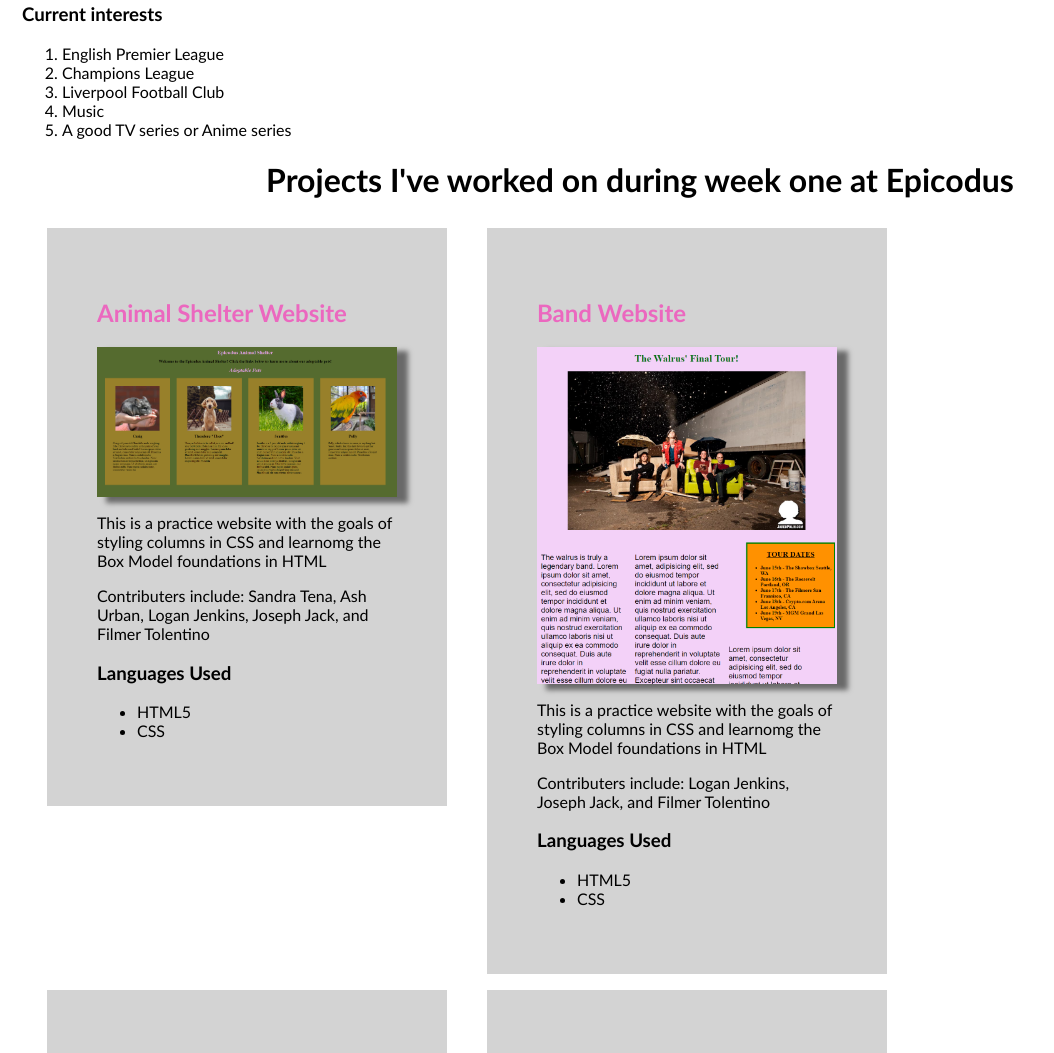
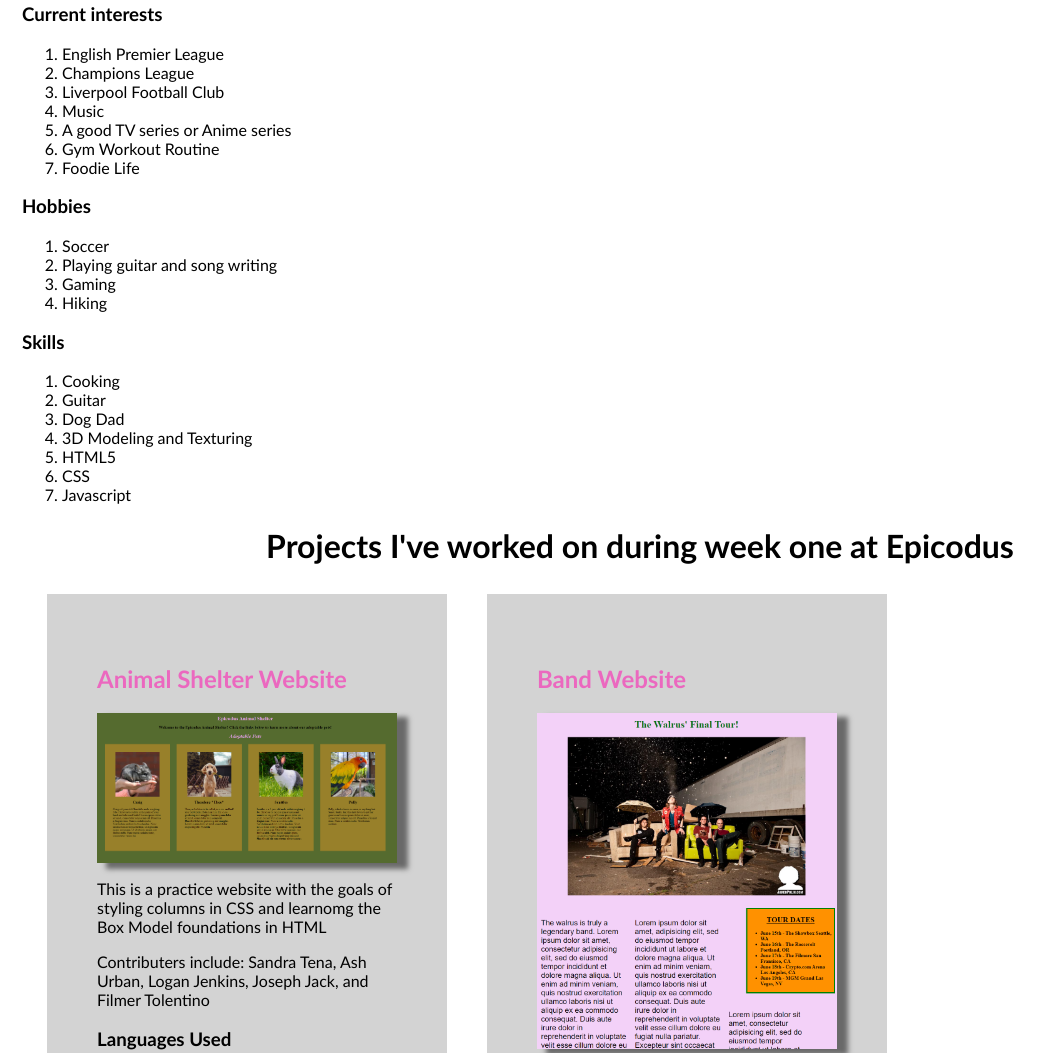
Before and after one commit to ftolentino/portfolio, a plain HTML site: page index.html in a window 1280 px wide. Shown: the part 1129-2182 px from the top of the page, without its empty margins (0-1054 px from the left). Drawn offline with Linux system fonts and the light colour scheme.

Commit message:
STYLED font family for div.column p, ADD Hobbies and Skills to About Me

```diff
--- a/css/styles.css
+++ b/css/styles.css
@@ -30,7 +30,6 @@ h2 {
 
 .projects {
   margin: 20px 5px;
-  background-color: tomato;
 }
 
 .column {
@@ -56,3 +55,7 @@ div.column img {
   display: block;
   box-shadow: 10px 5px 5px 1px rgba(0, 0, 0, .5);
 }
+
+div.column p {
+  font-family:'Gill Sans', 'Gill Sans MT', Calibri, 'Trebuchet MS', sans-serif;
+}
--- a/index.html
+++ b/index.html
@@ -23,6 +23,25 @@
           <li>Liverpool Football Club</li>
           <li>Music</li>
           <li>A good TV series or Anime series</li>
+          <li>Gym Workout Routine</li>
+          <li>Foodie Life</li>
+        </ol>
+        <h3>Hobbies</h3>
+        <ol>
+          <li>Soccer</li>
+          <li>Playing guitar and song writing</li>
+          <li>Gaming</li>
+          <li>Hiking</li>
+        </ol>
+        <h3>Skills</h3>
+        <ol>
+          <li>Cooking</li>
+          <li>Guitar</li>
+          <li>Dog Dad</li>
+          <li>3D Modeling and Texturing</li>
+          <li>HTML5</li>
+          <li>CSS</li>
+          <li>Javascript</li>
         </ol>
       </div>
     </div>
@@ -35,7 +54,7 @@
           <img src="imgs/animal-shelter.PNG" alt="animal shelter website photo">
         </a>
         <p>This is a practice website with the goals of styling columns in CSS and learnomg the Box Model foundations in HTML</p>
-        <p>Contributers include: Sandra Tena, Ash Urban, Logan Jenkins, Joseph Jack, and Filmer Tolentino</p>
+        <p><span>Contributers include:</span> Sandra Tena, Ash Urban, Logan Jenkins, Joseph Jack, and Filmer Tolentino</p>
         <h3>Languages Used</h3>
         <ul>
           <li>HTML5</li>
```
